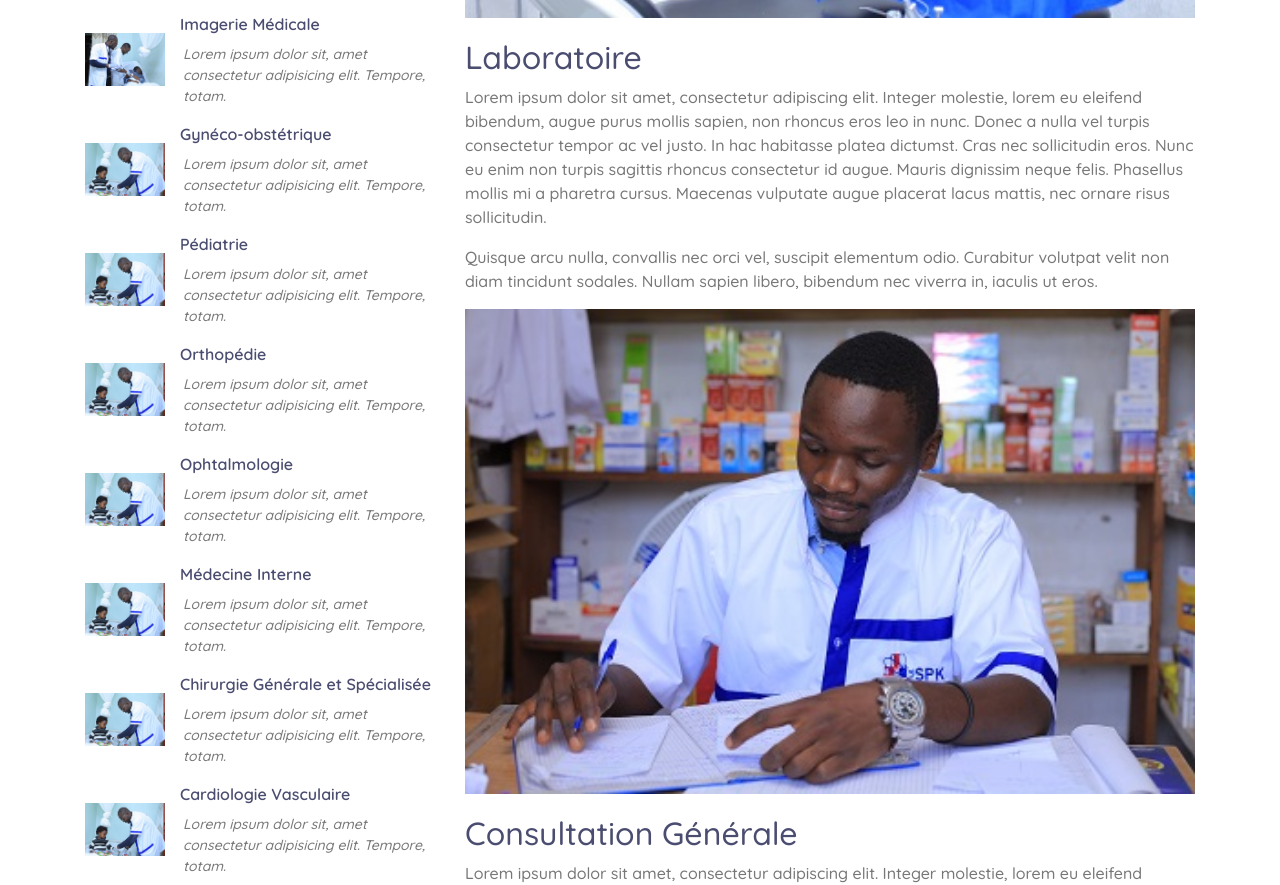
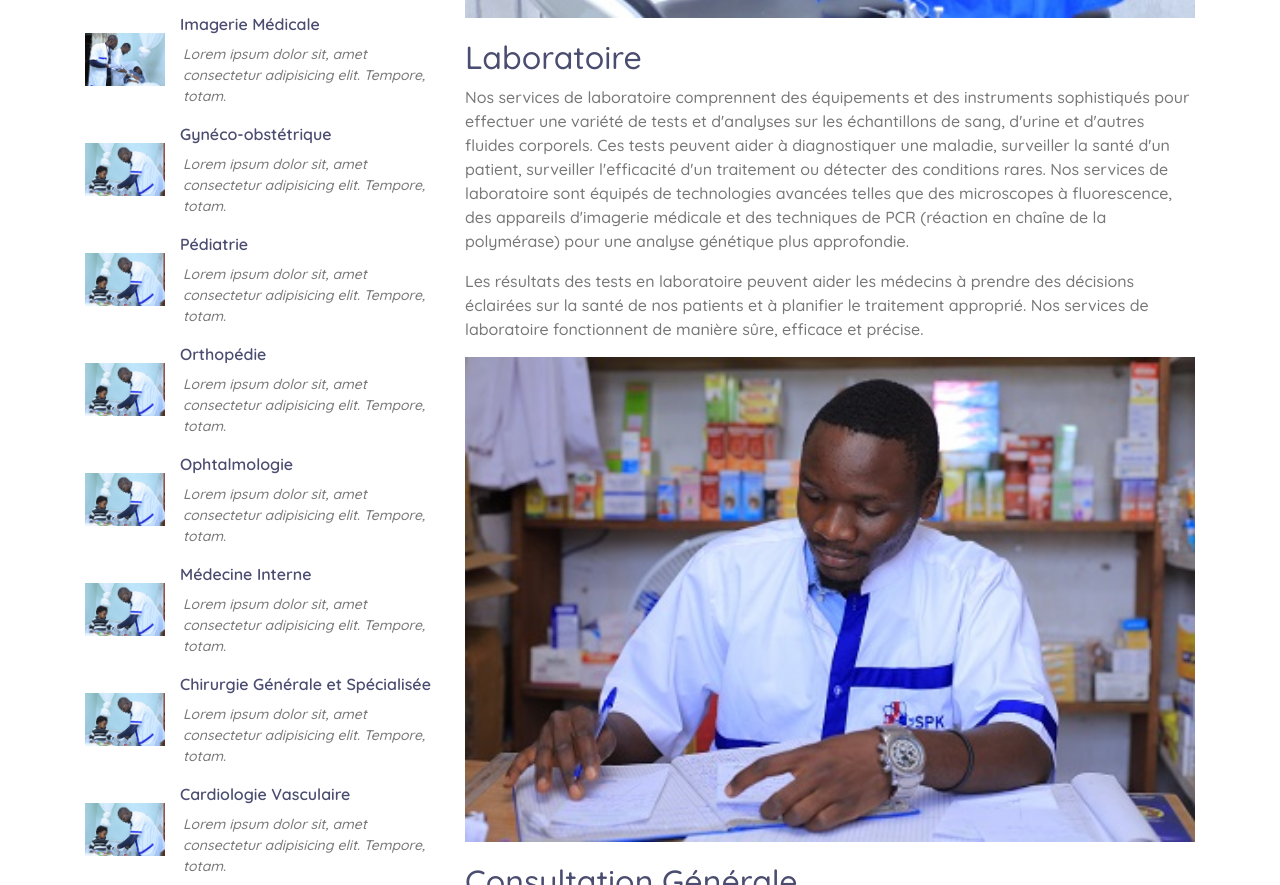
Before and after one commit to polycliniquesanteplus/polycliniquesanteplus.github.io, a plain HTML site: page service.html in a window 1280 px wide. Shown: the part 987-1872 px from the top of the page. Drawn offline with nearby package versions, Linux system fonts and the light colour scheme.

Commit message:
Update service.html

```diff
--- a/service.html
+++ b/service.html
@@ -333,16 +333,11 @@
                             <img src="img/index/labser.jpg" />
                             <h2>Laboratoire</h2>
                             <p>
-                                Lorem ipsum dolor sit amet, consectetur adipiscing elit. Integer molestie, lorem eu eleifend
-                                bibendum, augue purus mollis sapien, non rhoncus eros leo in nunc. Donec a nulla vel turpis
-                                consectetur tempor ac vel justo. In hac habitasse platea dictumst. Cras nec sollicitudin eros.
-                                Nunc eu enim non turpis sagittis rhoncus consectetur id augue. Mauris dignissim neque felis.
-                                Phasellus mollis mi a pharetra cursus. Maecenas vulputate augue placerat lacus mattis,
-                                nec ornare risus sollicitudin.
+                                Nos services de laboratoire comprennent des équipements et des instruments sophistiqués pour effectuer une variété de tests et d'analyses sur les échantillons de sang, d'urine et d'autres fluides corporels. Ces tests peuvent aider à diagnostiquer une maladie, surveiller la santé d'un patient, surveiller l'efficacité d'un traitement ou détecter des conditions rares. Nos services de laboratoire sont équipés de technologies avancées telles que des microscopes à fluorescence, des appareils d'imagerie médicale et des techniques de PCR (réaction en chaîne de la polymérase) pour une analyse génétique plus approfondie.
                             </p>
                             <p>
-                                Quisque arcu nulla, convallis nec orci vel, suscipit elementum odio. Curabitur volutpat velit
-                                non diam tincidunt sodales. Nullam sapien libero, bibendum nec viverra in, iaculis ut eros.
+                                Les résultats des tests en laboratoire peuvent aider les médecins à prendre des décisions éclairées sur la santé de nos patients et à planifier le traitement approprié.
+                                Nos services de laboratoire fonctionnent de manière sûre, efficace et précise.
                             </p>
 
                             <img src="img/index/consser.jpg" />
```
